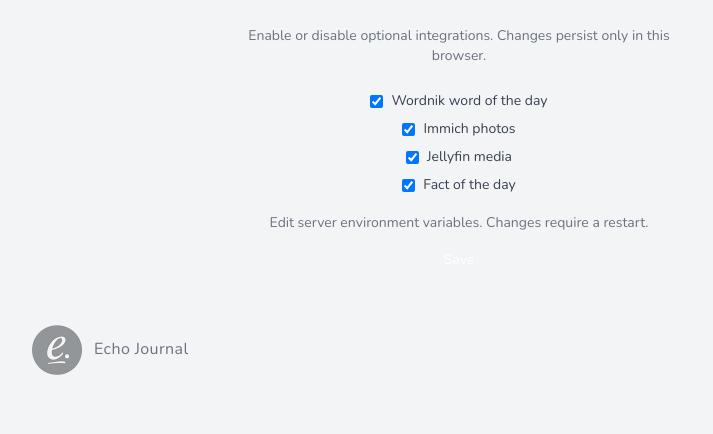
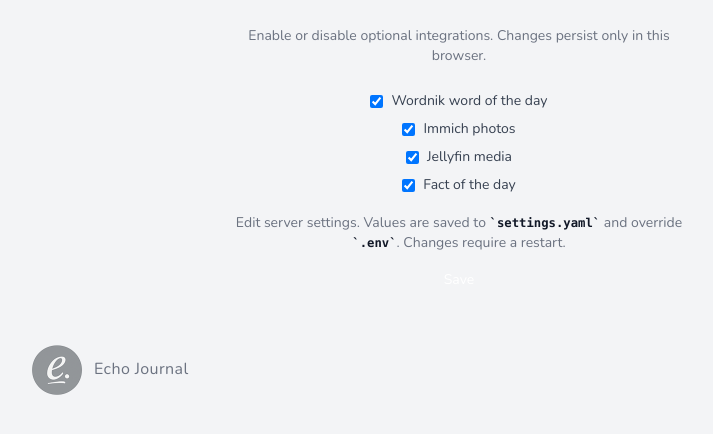
Before and after one commit to EoghannIrving/echo_journal, a FastAPI app: page /settings in a window 1280 px wide. Shown: the part 88-522 px from the top of the page, without its empty margins (181-894 px from the left). Run offline with FastAPI, Linux system fonts and the light colour scheme; data that the repository does not hold is empty.

Commit message:
refactor: align settings page with yaml overrides

```diff
--- a/templates/settings.html
+++ b/templates/settings.html
@@ -19,10 +19,10 @@
   </fieldset>
 </form>
 
-<form id="env-form" class="w-full max-w-md mx-auto mt-8 text-sm text-gray-700 dark:text-gray-300 space-y-2">
-  <p class="text-center text-gray-500 dark:text-gray-400">Edit server environment variables. Changes require a restart.</p>
-  <div id="env-fields" class="space-y-2"></div>
-  <button type="button" id="save-env" class="mx-auto block bg-blue-600 text-white px-4 py-1 rounded">Save</button>
+<form id="settings-form" class="w-full max-w-md mx-auto mt-8 text-sm text-gray-700 dark:text-gray-300 space-y-2">
+  <p class="text-center text-gray-500 dark:text-gray-400">Edit server settings. Values are saved to <code>settings.yaml</code> and override <code>.env</code>. Changes require a restart.</p>
+  <div id="settings-fields" class="space-y-2"></div>
+  <button type="button" id="save-settings" class="mx-auto block bg-blue-600 text-white px-4 py-1 rounded">Save</button>
 </form>
 
 <footer class="w-full max-w-md mt-8 bg-gray-100 dark:bg-[#222] text-[clamp(0.9rem,0.8vw+0.8rem,1rem)] text-gray-500 dark:text-gray-400 text-center leading-snug tracking-wide">
@@ -93,9 +93,9 @@ document.addEventListener("DOMContentLoaded", () => {
 
   save();
 
-  const envForm = document.getElementById('env-form');
-  if (envForm) {
-    const envFields = envForm.querySelector('#env-fields');
+  const settingsForm = document.getElementById('settings-form');
+  if (settingsForm) {
+    const settingsFields = settingsForm.querySelector('#settings-fields');
     fetch('/api/env')
       .then((r) => r.json())
       .then((vars) => {
@@ -105,18 +105,18 @@ document.addEventListener("DOMContentLoaded", () => {
           label.textContent = key;
           const input = document.createElement('input');
           input.type = 'text';
-          input.id = `env-${key}`;
+          input.id = `setting-${key}`;
           input.value = value;
           input.className = 'flex-1 border rounded px-2 py-1 bg-white dark:bg-[#333]';
           label.appendChild(input);
-          envFields.appendChild(label);
+          settingsFields.appendChild(label);
         });
       });
 
-    envForm.querySelector('#save-env').addEventListener('click', async () => {
+    settingsForm.querySelector('#save-settings').addEventListener('click', async () => {
       const vars = {};
-      envFields.querySelectorAll('input').forEach((input) => {
-        const k = input.id.replace('env-', '');
+      settingsFields.querySelectorAll('input').forEach((input) => {
+        const k = input.id.replace('setting-', '');
         vars[k] = input.value;
       });
       await fetch('/api/env', {
```
